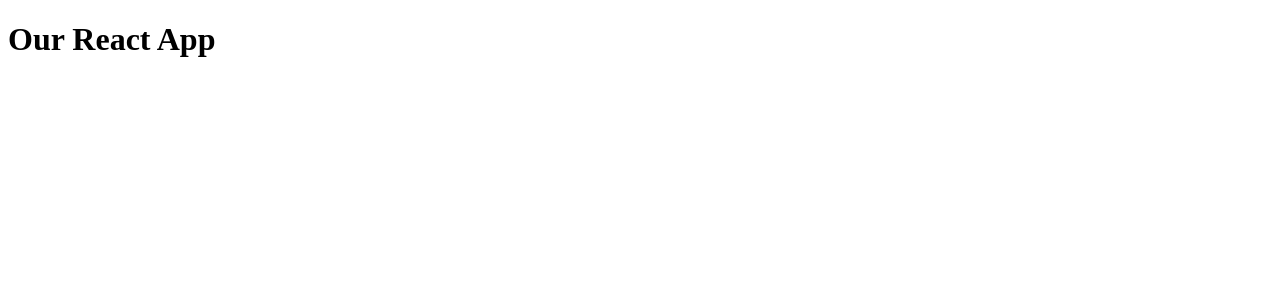
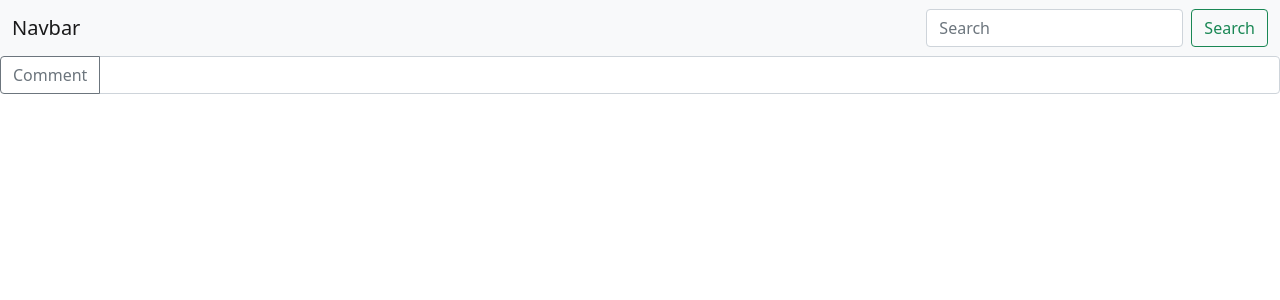
Before and after one commit to nathaniel-brost/Video-App-Front-End, a React (Create React App) app: page / in a window 1280 px wide. Shown: the top 300 px of the page. Built offline with nearby package versions, Linux system fonts and the light colour scheme; no server answers.

Commit message:
Making comment form and nav bar.

```diff
--- a/package.json
+++ b/package.json
@@ -6,6 +6,7 @@
     "@testing-library/jest-dom": "^5.16.1",
     "@testing-library/react": "^12.1.2",
     "@testing-library/user-event": "^13.5.0",
+    "axios": "^0.25.0",
     "react": "^17.0.2",
     "react-dom": "^17.0.2",
     "react-scripts": "5.0.0",
--- a/public/index.html
+++ b/public/index.html
@@ -9,6 +9,7 @@
       name="description"
       content="Web site created using create-react-app"
     />
+    <link href="https://cdn.jsdelivr.net/npm/bootstrap@5.1.3/dist/css/bootstrap.min.css" rel="stylesheet" integrity="sha384-1BmE4kWBq78iYhFldvKuhfTAU6auU8tT94WrHftjDbrCEXSU1oBoqyl2QvZ6jIW3" crossorigin="anonymous">
     <link rel="apple-touch-icon" href="%PUBLIC_URL%/logo192.png" />
     <!--
       manifest.json provides metadata used when your web app is installed on a
@@ -39,5 +40,6 @@
       To begin the development, run `npm start` or `yarn start`.
       To create a production bundle, use `npm run build` or `yarn build`.
     -->
+    <script src="https://cdn.jsdelivr.net/npm/bootstrap@5.1.3/dist/js/bootstrap.bundle.min.js" integrity="sha384-ka7Sk0Gln4gmtz2MlQnikT1wXgYsOg+OMhuP+IlRH9sENBO0LRn5q+8nbTov4+1p" crossorigin="anonymous"></script>
   </body>
 </html>
--- a/src/client/App.js
+++ b/src/App.js
@@ -1,24 +1,30 @@
-import './App.css';
+// import './App.css';
 import React, { useState, useEffect } from 'react';
 import axios from "axios";
-import NavSearch from "./components/NaavSearch";
-import videoviewer from "./components/videoviewer";
-import Details from "./components/Details";
-import AddVideo from "./components/AddVideo";
+import NavSearch from "./components/NavSearch";
+import CommentSection from "./components/CommentSection";
+// import videoviewer from "./components/videoviewer";
+// import Details from "./components/Details";
+// import AddVideo from "./components/AddVideo";
 
 function App() {
     const [videos, setVideos] = useState([]);
     const [currentVideo, setCurrentVideo] = useState();
-    const [search, setsearch] = useState("");
-}
+    const [search, setSearch] = useState("");
+
 
 useEffect(() => {
     getAllVideos()
 },  []);
 
+// async function getAllVideos(){
+//     let response = await axios.get('https://www.googleapis.com/youtube/v3/');
+//     console.log(response.data);
+// }
+
 const getAllVideos = async () => {
     try{
-        let response = await axios.get('http://localhost:5001/api/videos');
+        let response = await axios.get('https://www.googleapis.com/youtube/v3/');
         setVideos(response.data)
     }catch{
         console.log("file not found")
@@ -42,18 +48,27 @@ return (
         videos={videos}
         search={search}
         handleChange={handleChange}
+
         />
-        {videos.length > 0 ?
+        {/* {videos.length > 0 ?
          <videoviewer
             video={videos}
             search={search}
             handleClick={handleClick}
             />
-      //  :null}
-        {/* {videos.length > 0 ?
+        :null} */}
+        {/* {{videos.length > 0 ?
            <Details
             videos={videos}
             currentVideo={currentVideo}
-        }}
+        }}     */}
+        <div>
+            <CommentSection
+            />
+        </div>
     </div>
-)
+
+    )
+}
+
+export default App;
--- /dev/null
+++ b/src/components/CommentSection.jsx
@@ -0,0 +1,12 @@
+
+
+function CommentSection() {
+    return (
+        <div class="input-group mb-3">
+        <button class="btn btn-outline-secondary" type="button" id="button-addon1">Comment</button>
+        <input type="text" class="form-control" placeholder="" aria-label="Example text with button addon" aria-describedby="button-addon1"/>
+        </div>
+        );
+}
+
+export default CommentSection;
--- /dev/null
+++ b/src/components/NavSearch.jsx
@@ -0,0 +1,15 @@
+
+function NavSearch() {
+    return (
+    <nav className="navbar navbar-light bg-light">
+    <div className="container-fluid">
+      <a className="navbar-brand">Navbar</a>
+      <form className="d-flex">
+        <input className="form-control me-2" type="search" placeholder="Search" aria-label="Search"/>
+        <button className="btn btn-outline-success" type="submit">Search</button>
+      </form>
+    </div>
+  </nav>  );
+}
+
+export default NavSearch;
--- a/src/customHooks/useForm.js
+++ b/src/customHooks/useForm.js
@@ -1,10 +1,12 @@
-import {useState} from 'react';
+// import React, { useState } from 'react';
+import { useState } from 'react';
 
 const useForm = (callback) => {
+    const [values, setValues] = useState({});
 
     const handleChange = (event) => {
     event.persist();
-    setFormValues({...event, [event.target.name]:event.target.value});
+    setValues({...values, [event.target.name]:event.target.value});
     }
 
     const handleSubmit = (event) => {
--- a/src/index.js
+++ b/src/index.js
@@ -1,6 +1,9 @@
 import React from "react";
 import reactDom from "react-dom";
+import App from "./App"
 
-const jxsElement = <h1>Our React App</h1>
+// const jsxElement = <h1>Nate and Jasmia React App</h1>
 
-reactDom.render(jxsElement, document.getElementById('root'));
+
+
+reactDom.render(<App/>, document.getElementById('root'));
```
Also changed, not shown: 1 other file (tests, documents, lock files or other folders).
